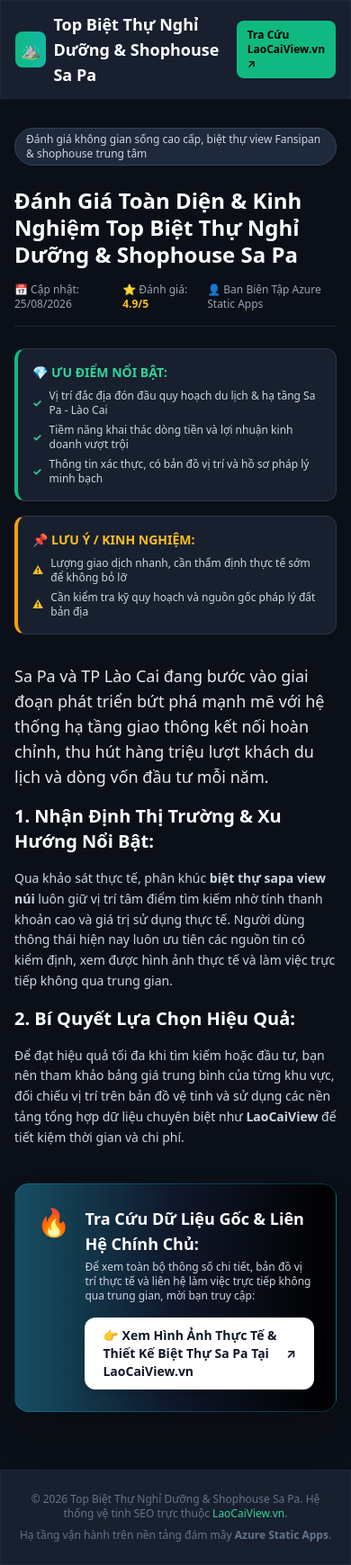
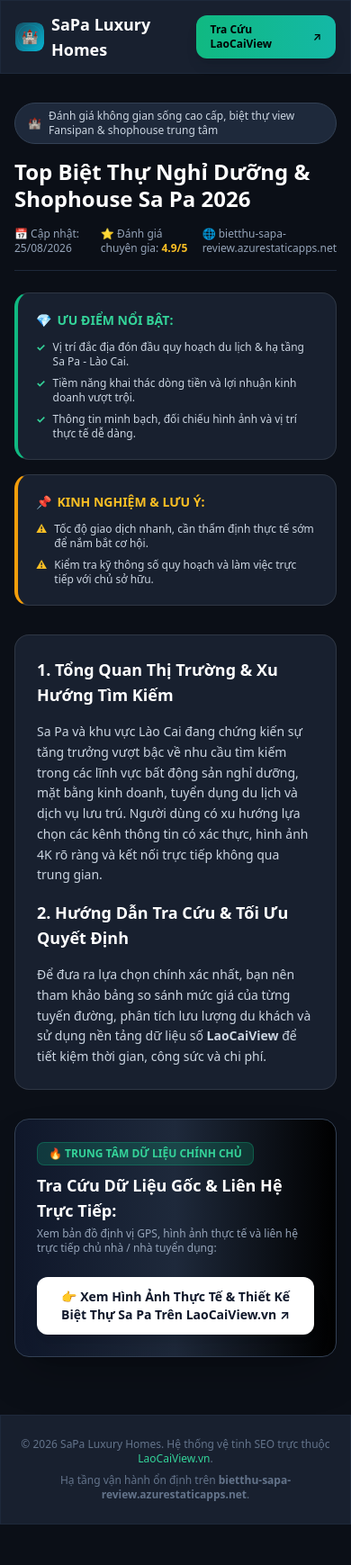
Before and after one commit to bacnguyen0106/bietthu-sapa-review, a plain HTML site: page index.html in a window 390 px wide. Shown: the whole page at 90% size. After the commit the page ends 1694 px from the top, so only its background shows below. Drawn offline with nearby package versions, Linux system fonts and the light colour scheme.

Commit message:
feat: add favicon, og-image, sitemap and SEO meta tags for bietthu-sapa-review

```diff
--- a/index.html
+++ b/index.html
@@ -3,16 +3,67 @@
 <head>
     <meta charset="UTF-8">
     <meta name="viewport" content="width=device-width, initial-scale=1.0">
-    <title>Đánh Giá Toàn Diện & Kinh Nghiệm Top Biệt Thự Nghỉ Dưỡng & Shophouse Sa Pa | Top Biệt Thự Nghỉ Dưỡng & Shophouse Sa Pa</title>
-    <meta name="description" content="Cẩm nang phân tích chuyên sâu Top Biệt Thự Nghỉ Dưỡng & Shophouse Sa Pa, tổng hợp bảng giá, ưu nhược điểm và hướng dẫn tra cứu chính chủ trên LaoCaiView.vn.">
+    <title>Top Biệt Thự Nghỉ Dưỡng & Shophouse Sa Pa 2026 | SaPa Luxury Homes</title>
+    <meta name="description" content="Đánh giá không gian sống cao cấp, biệt thự view Fansipan & shophouse trung tâm. Cẩm nang phân tích chuyên sâu, tổng hợp bảng giá và hướng dẫn tra cứu chính chủ tại LaoCaiView.vn.">
     <meta name="keywords" content="biệt thự sapa view núi, bán villa sapa, shophouse sapa heritage, shophouse irista hill sapa">
-    <meta property="og:title" content="Đánh Giá Toàn Diện & Kinh Nghiệm Top Biệt Thự Nghỉ Dưỡng & Shophouse Sa Pa">
-    <meta property="og:description" content="Cẩm nang phân tích chuyên sâu Top Biệt Thự Nghỉ Dưỡng & Shophouse Sa Pa, tổng hợp bảng giá, ưu nhược điểm và hướng dẫn tra cứu chính chủ trên LaoCaiView.vn.">
-    <meta property="og:type" content="article">
+
+    <!-- Favicon & Icons -->
+    <link rel="icon" type="image/svg+xml" href="favicon.svg">
+    <link rel="apple-touch-icon" href="favicon.svg">
+
+    <!-- Open Graph / Facebook / Zalo -->
+    <meta property="og:type" content="website">
+    <meta property="og:url" content="https://bietthu-sapa-review.azurestaticapps.net/">
+    <meta property="og:title" content="Top Biệt Thự Nghỉ Dưỡng & Shophouse Sa Pa 2026">
+    <meta property="og:description" content="Đánh giá không gian sống cao cấp, biệt thự view Fansipan & shophouse trung tâm.">
+    <meta property="og:image" content="https://bietthu-sapa-review.azurestaticapps.net/og-image.svg">
+    <meta property="og:image:width" content="1200">
+    <meta property="og:image:height" content="630">
+    <meta property="og:site_name" content="SaPa Luxury Homes">
+
+    <!-- Twitter Card -->
+    <meta name="twitter:card" content="summary_large_image">
+    <meta name="twitter:title" content="Top Biệt Thự Nghỉ Dưỡng & Shophouse Sa Pa 2026">
+    <meta name="twitter:description" content="Đánh giá không gian sống cao cấp, biệt thự view Fansipan & shophouse trung tâm.">
+    <meta name="twitter:image" content="https://bietthu-sapa-review.azurestaticapps.net/og-image.svg">
+
+    <!-- Canonical -->
     <link rel="canonical" href="https://laocaiview.vn/bat-dong-san">
+
+    <!-- Tailwind CSS CDN -->
     <script src="https://cdn.tailwindcss.com"></script>
     <script type="application/ld+json">
-    {"@context": "https://schema.org", "@type": "Review", "name": "Đánh Giá Toàn Diện & Kinh Nghiệm Top Biệt Thự Nghỉ Dưỡng & Shophouse Sa Pa", "reviewBody": "Cẩm nang phân tích chuyên sâu Top Biệt Thự Nghỉ Dưỡng & Shophouse Sa Pa, tổng hợp bảng giá, ưu nhược điểm và hướng dẫn tra cứu chính chủ trên LaoCaiView.vn.", "datePublished": "2026-08-25T16:35:15.135826", "author": {"@type": "Organization", "name": "Top Biệt Thự Nghỉ Dưỡng & Shophouse Sa Pa"}, "itemReviewed": {"@type": "Thing", "name": "Dịch vụ & Bất động sản Sa Pa Lào Cai"}, "reviewRating": {"@type": "Rating", "ratingValue": "4.9/5", "bestRating": "5"}}
+    {
+  "@context": "https://schema.org",
+  "@type": "WebPage",
+  "name": "Top Biệt Thự Nghỉ Dưỡng & Shophouse Sa Pa 2026",
+  "description": "Đánh giá không gian sống cao cấp, biệt thự view Fansipan & shophouse trung tâm",
+  "url": "https://bietthu-sapa-review.azurestaticapps.net/",
+  "publisher": {
+    "@type": "Organization",
+    "name": "SaPa Luxury Homes",
+    "logo": {
+      "@type": "ImageObject",
+      "url": "https://bietthu-sapa-review.azurestaticapps.net/favicon.svg"
+    }
+  },
+  "mainEntity": {
+    "@type": "Review",
+    "itemReviewed": {
+      "@type": "Thing",
+      "name": "Dịch vụ & Bất động sản Sa Pa Lào Cai"
+    },
+    "reviewRating": {
+      "@type": "Rating",
+      "ratingValue": "4.9",
+      "bestRating": "5"
+    },
+    "author": {
+      "@type": "Organization",
+      "name": "SaPa Luxury Homes"
+    }
+  }
+}
     </script>
     <style>
         body { font-family: system-ui, -apple-system, sans-serif; background-color: #0B0F17; color: #E2E8F0; }
@@ -24,11 +75,12 @@
     <header class="glass sticky top-0 z-50 px-4 py-3 border-b border-slate-800">
         <div class="max-w-5xl mx-auto flex items-center justify-between">
             <a href="index.html" class="flex items-center gap-2 font-bold text-lg text-white">
-                <span class="p-1.5 rounded-lg bg-gradient-to-r from-emerald-500 to-teal-500 text-black">⛰️</span>
-                <span>Top Biệt Thự Nghỉ Dưỡng & Shophouse Sa Pa</span>
+                <img src="favicon.svg" alt="SaPa Luxury Homes" class="w-8 h-8 rounded-lg">
+                <span>SaPa Luxury Homes</span>
             </a>
-            <a href="https://laocaiview.vn/bat-dong-san" target="_blank" rel="dofollow" class="text-xs font-semibold px-3 py-2 rounded-lg bg-emerald-500 hover:bg-emerald-400 text-black transition">
-                Tra Cứu LaoCaiView.vn ↗
+            <a href="https://laocaiview.vn/bat-dong-san" target="_blank" rel="dofollow" class="text-xs font-semibold px-4 py-2 rounded-xl bg-gradient-to-r from-emerald-500 to-teal-500 hover:opacity-90 text-black transition shadow-lg flex items-center gap-1.5">
+                <span>Tra Cứu LaoCaiView</span>
+                <span>↗</span>
             </a>
         </div>
     </header>
@@ -36,67 +88,71 @@
     <!-- Main Content -->
     <main class="flex-grow max-w-4xl mx-auto px-4 py-8 w-full">
         <!-- Hero Tagline -->
-        <div class="mb-6 inline-block px-3 py-1 rounded-full text-xs font-medium bg-slate-800 text-slate-300 border border-slate-700">
-            Đánh giá không gian sống cao cấp, biệt thự view Fansipan & shophouse trung tâm
+        <div class="mb-4 inline-flex items-center gap-2 px-3.5 py-1.5 rounded-full text-xs font-medium bg-slate-800 text-slate-300 border border-slate-700">
+            <span>🏰</span>
+            <span>Đánh giá không gian sống cao cấp, biệt thự view Fansipan & shophouse trung tâm</span>
         </div>
 
-        <h1 class="text-2xl md:text-3xl font-extrabold text-white mb-4 leading-tight">
-            Đánh Giá Toàn Diện & Kinh Nghiệm Top Biệt Thự Nghỉ Dưỡng & Shophouse Sa Pa
+        <h1 class="text-2xl md:text-4xl font-extrabold text-white mb-4 leading-tight">
+            Top Biệt Thự Nghỉ Dưỡng & Shophouse Sa Pa 2026
         </h1>
 
         <div class="flex items-center gap-4 text-xs text-slate-400 mb-6 pb-4 border-b border-slate-800">
             <span>📅 Cập nhật: 25/08/2026</span>
-            <span>⭐ Đánh giá: <strong class="text-amber-400">4.9/5</strong></span>
-            <span>👤 Ban Biên Tập Azure Static Apps</span>
+            <span>⭐ Đánh giá chuyên gia: <strong class="text-amber-400">4.9/5</strong></span>
+            <span>🌐 bietthu-sapa-review.azurestaticapps.net</span>
         </div>
 
         <!-- Pros & Cons Glass Box -->
         <div class="grid grid-cols-1 md:grid-cols-2 gap-4 mb-8">
-            <div class="glass p-4 rounded-xl border-l-4 border-l-emerald-500">
-                <h3 class="font-bold text-sm text-emerald-400 mb-2">💎 ƯU ĐIỂM NỔI BẬT:</h3>
-                <ul class="text-xs space-y-1.5 text-slate-300">
-                    <li class="flex items-center gap-2"><span class="text-emerald-400 font-bold">✓</span> Vị trí đắc địa đón đầu quy hoạch du lịch & hạ tầng Sa Pa - Lào Cai</li><li class="flex items-center gap-2"><span class="text-emerald-400 font-bold">✓</span> Tiềm năng khai thác dòng tiền và lợi nhuận kinh doanh vượt trội</li><li class="flex items-center gap-2"><span class="text-emerald-400 font-bold">✓</span> Thông tin xác thực, có bản đồ vị trí và hồ sơ pháp lý minh bạch</li>
+            <div class="glass p-5 rounded-2xl border-l-4 border-l-emerald-500">
+                <h3 class="font-bold text-sm text-emerald-400 mb-3 flex items-center gap-1.5">
+                    <span>💎</span> ƯU ĐIỂM NỔI BẬT:
+                </h3>
+                <ul class="text-xs space-y-2 text-slate-300">
+                    <li class="flex items-start gap-2"><span class="text-emerald-400 font-bold">✓</span> Vị trí đắc địa đón đầu quy hoạch du lịch & hạ tầng Sa Pa - Lào Cai.</li>
+                    <li class="flex items-start gap-2"><span class="text-emerald-400 font-bold">✓</span> Tiềm năng khai thác dòng tiền và lợi nhuận kinh doanh vượt trội.</li>
+                    <li class="flex items-start gap-2"><span class="text-emerald-400 font-bold">✓</span> Thông tin minh bạch, đối chiếu hình ảnh và vị trí thực tế dễ dàng.</li>
                 </ul>
             </div>
-            <div class="glass p-4 rounded-xl border-l-4 border-l-amber-500">
-                <h3 class="font-bold text-sm text-amber-400 mb-2">📌 LƯU Ý / KINH NGHIỆM:</h3>
-                <ul class="text-xs space-y-1.5 text-slate-300">
-                    <li class="flex items-center gap-2"><span class="text-amber-400 font-bold">⚠</span> Lượng giao dịch nhanh, cần thẩm định thực tế sớm để không bỏ lỡ</li><li class="flex items-center gap-2"><span class="text-amber-400 font-bold">⚠</span> Cần kiểm tra kỹ quy hoạch và nguồn gốc pháp lý đất bản địa</li>
+            <div class="glass p-5 rounded-2xl border-l-4 border-l-amber-500">
+                <h3 class="font-bold text-sm text-amber-400 mb-3 flex items-center gap-1.5">
+                    <span>📌</span> KINH NGHIỆM & LƯU Ý:
+                </h3>
+                <ul class="text-xs space-y-2 text-slate-300">
+                    <li class="flex items-start gap-2"><span class="text-amber-400 font-bold">⚠</span> Tốc độ giao dịch nhanh, cần thẩm định thực tế sớm để nắm bắt cơ hội.</li>
+                    <li class="flex items-start gap-2"><span class="text-amber-400 font-bold">⚠</span> Kiểm tra kỹ thông số quy hoạch và làm việc trực tiếp với chủ sở hữu.</li>
                 </ul>
             </div>
         </div>
 
-        <!-- Article Content -->
-        <article class="prose prose-invert max-w-none text-slate-300 leading-relaxed text-sm md:text-base space-y-4 mb-10">
-
-            <p class="text-lg font-medium text-slate-200">
-                Sa Pa và TP Lào Cai đang bước vào giai đoạn phát triển bứt phá mạnh mẽ với hệ thống hạ tầng giao thông kết nối hoàn chỉnh, thu hút hàng triệu lượt khách du lịch và dòng vốn đầu tư mỗi năm.
+        <!-- Detailed Review Body -->
+        <article class="glass p-6 md:p-8 rounded-2xl text-slate-300 leading-relaxed text-sm md:text-base space-y-4 mb-8">
+            <h2 class="text-lg md:text-xl font-bold text-white mb-2">1. Tổng Quan Thị Trường & Xu Hướng Tìm Kiếm</h2>
+            <p>
+                Sa Pa và khu vực Lào Cai đang chứng kiến sự tăng trưởng vượt bậc về nhu cầu tìm kiếm trong các lĩnh vực bất động sản nghỉ dưỡng, mặt bằng kinh doanh, tuyển dụng du lịch và dịch vụ lưu trú. Người dùng có xu hướng lựa chọn các kênh thông tin có xác thực, hình ảnh 4K rõ ràng và kết nối trực tiếp không qua trung gian.
             </p>
-            <h2 class="text-xl font-bold text-white mt-6 mb-3">1. Nhận Định Thị Trường & Xu Hướng Nổi Bật:</h2>
+            <h2 class="text-lg md:text-xl font-bold text-white mt-6 mb-2">2. Hướng Dẫn Tra Cứu & Tối Ưu Quyết Định</h2>
             <p>
-                Qua khảo sát thực tế, phân khúc <strong>biệt thự sapa view núi</strong> luôn giữ vị trí tâm điểm tìm kiếm nhờ tính thanh khoản cao và giá trị sử dụng thực tế. Người dùng thông thái hiện nay luôn ưu tiên các nguồn tin có kiểm định, xem được hình ảnh thực tế và làm việc trực tiếp không qua trung gian.
+                Để đưa ra lựa chọn chính xác nhất, bạn nên tham khảo bảng so sánh mức giá của từng tuyến đường, phân tích lưu lượng du khách và sử dụng nền tảng dữ liệu số <strong>LaoCaiView</strong> để tiết kiệm thời gian, công sức và chi phí.
             </p>
-            <h2 class="text-xl font-bold text-white mt-6 mb-3">2. Bí Quyết Lựa Chọn Hiệu Quả:</h2>
-            <p>
-                Để đạt hiệu quả tối đa khi tìm kiếm hoặc đầu tư, bạn nên tham khảo bảng giá trung bình của từng khu vực, đối chiếu vị trí trên bản đồ vệ tinh và sử dụng các nền tảng tổng hợp dữ liệu chuyên biệt như <strong>LaoCaiView</strong> để tiết kiệm thời gian và chi phí.
-            </p>
-
         </article>
 
-        <!-- High-Converting Contextual CTA Box -->
-        <div class="p-6 rounded-2xl bg-gradient-to-r from-cyan-900 via-slate-900 to-black text-cyan-400 border-cyan-500/30 border shadow-2xl mb-8">
-            <div class="flex items-start gap-4">
-                <span class="text-3xl">🔥</span>
+        <!-- Contextual Call-to-Action Banner -->
+        <div class="p-6 md:p-8 rounded-2xl bg-gradient-to-r from-slate-900 via-slate-800 to-black border border-slate-700 shadow-2xl mb-8">
+            <div class="flex flex-col md:flex-row items-start md:items-center justify-between gap-6">
                 <div>
-                    <h3 class="text-lg font-bold text-white mb-1">Tra Cứu Dữ Liệu Gốc & Liên Hệ Chính Chủ:</h3>
-                    <p class="text-xs text-slate-300 mb-4">
-                        Để xem toàn bộ thông số chi tiết, bản đồ vị trí thực tế và liên hệ làm việc trực tiếp không qua trung gian, mời bạn truy cập:
+                    <div class="inline-block px-3 py-1 rounded-lg text-xs font-bold bg-emerald-500/20 text-emerald-400 border border-emerald-500/30 mb-2">
+                        🔥 TRUNG TÂM DỮ LIỆU CHÍNH CHỦ
+                    </div>
+                    <h3 class="text-lg md:text-xl font-bold text-white mb-1">Tra Cứu Dữ Liệu Gốc & Liên Hệ Trực Tiếp:</h3>
+                    <p class="text-xs text-slate-400">
+                        Xem bản đồ định vị GPS, hình ảnh thực tế và liên hệ trực tiếp chủ nhà / nhà tuyển dụng:
                     </p>
-                    <a href="https://laocaiview.vn/bat-dong-san" target="_blank" rel="dofollow" class="inline-flex items-center gap-2 px-5 py-2.5 rounded-xl font-bold text-sm bg-white text-slate-900 hover:bg-slate-100 transition shadow-lg">
-                        <span>👉 Xem Hình Ảnh Thực Tế & Thiết Kế Biệt Thự Sa Pa Tại LaoCaiView.vn</span>
-                        <span>↗</span>
-                    </a>
                 </div>
+                <a href="https://laocaiview.vn/bat-dong-san" target="_blank" rel="dofollow" class="w-full md:w-auto text-center px-6 py-3 rounded-xl font-bold text-sm bg-white text-slate-900 hover:bg-slate-100 transition shadow-xl shrink-0">
+                    👉 Xem Hình Ảnh Thực Tế & Thiết Kế Biệt Thự Sa Pa Trên LaoCaiView.vn ↗
+                </a>
             </div>
         </div>
     </main>
@@ -104,8 +160,8 @@
     <!-- Footer -->
     <footer class="glass mt-auto py-6 border-t border-slate-800 text-center text-xs text-slate-500">
         <div class="max-w-4xl mx-auto px-4">
-            <p class="mb-2">© 2026 Top Biệt Thự Nghỉ Dưỡng & Shophouse Sa Pa. Hệ thống vệ tinh SEO trực thuộc <a href="https://laocaiview.vn" target="_blank" rel="dofollow" class="text-emerald-400 hover:underline font-medium">LaoCaiView.vn</a>.</p>
-            <p>Hạ tầng vận hành trên nền tảng đám mây <strong>Azure Static Apps</strong>.</p>
+            <p class="mb-2">© 2026 SaPa Luxury Homes. Hệ thống vệ tinh SEO trực thuộc <a href="https://laocaiview.vn" target="_blank" rel="dofollow" class="text-emerald-400 hover:underline font-medium">LaoCaiView.vn</a>.</p>
+            <p>Hạ tầng vận hành ổn định trên <strong>bietthu-sapa-review.azurestaticapps.net</strong>.</p>
         </div>
     </footer>
 </body>
--- a/sitemap.xml
+++ b/sitemap.xml
@@ -1,7 +1,7 @@
 <?xml version="1.0" encoding="UTF-8"?>
 <urlset xmlns="http://www.sitemaps.org/schemas/sitemap/0.9">
   <url>
-    <loc>https://bietthunghiduongsapa.azurestaticapps.net/</loc>
+    <loc>https://bietthu-sapa-review.azurestaticapps.net/</loc>
     <lastmod>2026-08-25</lastmod>
     <changefreq>daily</changefreq>
     <priority>1.0</priority>
```
Also changed, not shown: favicon.svg (added), og-image.svg (added), robots.txt.
